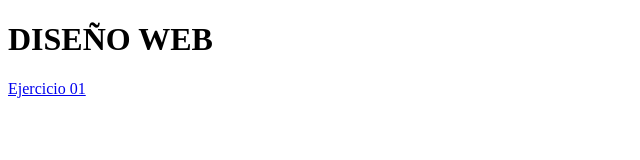
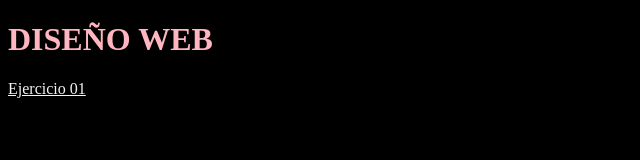
Before and after one commit to beaerys/bea3rys.github.io, a plain HTML site: page index.html in a window 1280 px wide. Shown: the whole page, without its empty margins (0-640 px from the left). Drawn offline with Linux system fonts and the light colour scheme.

Commit message:
Colores
añadido css + cambio colores

```diff
--- /dev/null
+++ b/EJERCICIOS/colorines.css
@@ -0,0 +1,6 @@
+body{background-color: black;}
+
+h1{color: lightpink;
+}
+
+a{color: whitesmoke;}
--- a/index.html
+++ b/index.html
@@ -4,11 +4,11 @@
     <meta charset="UTF-8">
     <meta http-equiv="X-UA-Compatible" content="IE=edge">
     <meta name="viewport" content="width=device-width, initial-scale=1.0">
+    <link rel="stylesheet" href="EJERCICIOS/colorines.css">
     <title>BEA PELEA</title>
 </head>
 <body>
     <h1>DISEÑO WEB</h1>
-
     <a href="EJ01_Elpais/index.html">Ejercicio 01</a>
 </body>
 </html>
```
